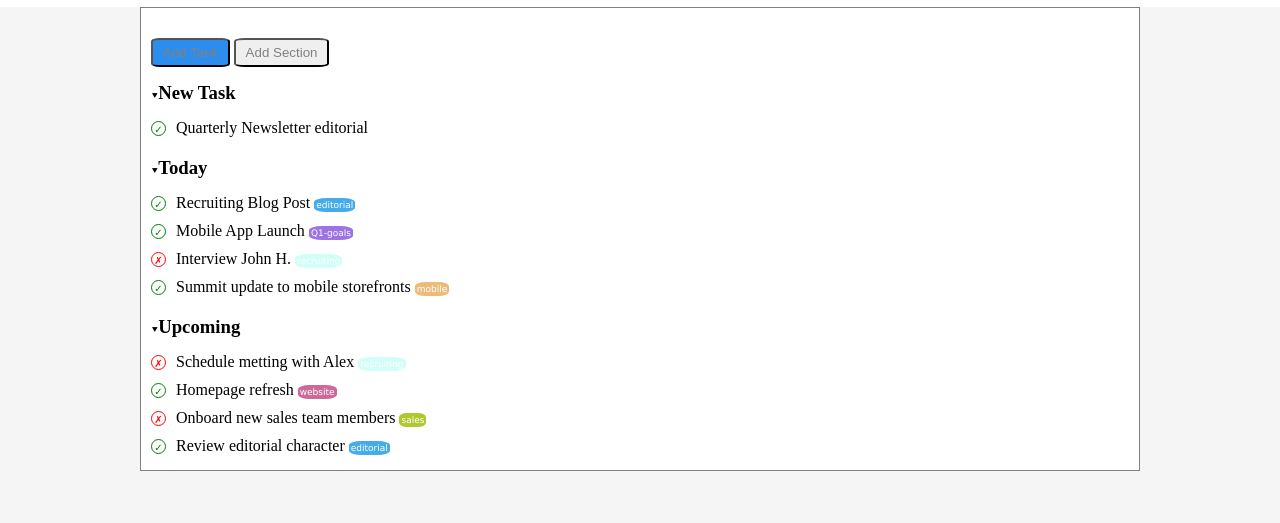
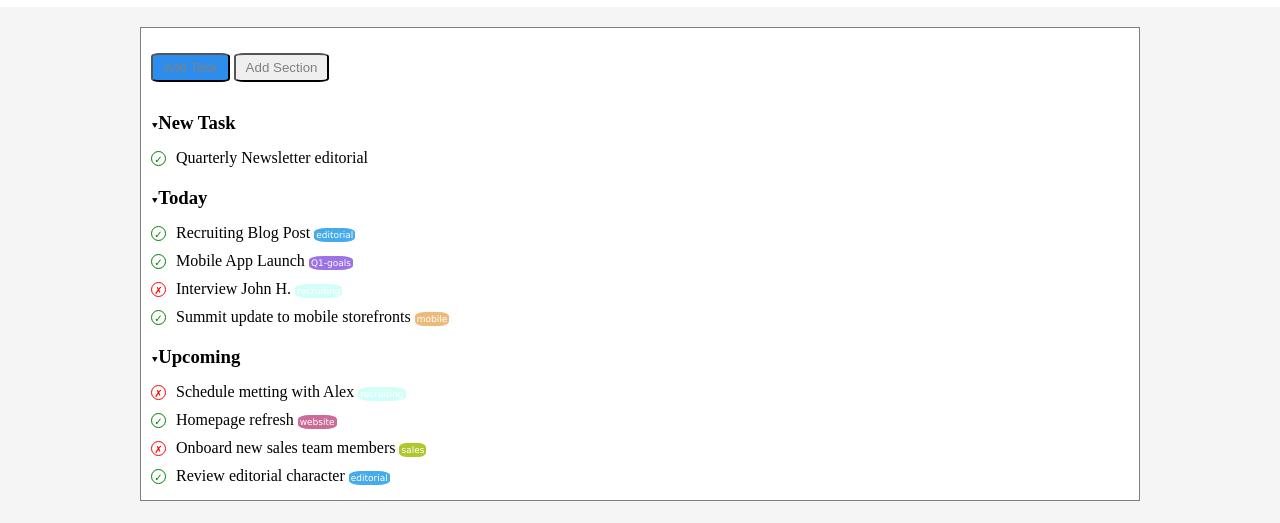
Before and after one commit to GinaTovarAlmario/html-css-toboolist, a plain HTML site: page index.html in a window 1280 px wide. Shown: the part 73-596 px from the top of the page. Drawn offline with Linux system fonts and the light colour scheme.

Commit message:
fixed container

```diff
--- a/css/style.css
+++ b/css/style.css
@@ -42,7 +42,7 @@ li{
 
 .container {
     max-width: 1000px;
-    margin: 0 auto;
+    margin: 20px auto;
     border: 1px solid grey;
     background-color: white;
 }
@@ -64,7 +64,8 @@ li{
 
 .option {
     padding: 10px;
-    margin-top: 20px;
+    margin-top: 15px;
+    margin-bottom: 15px;
 }
 
 /*dimensioniamo caratteri speciali*/
```
